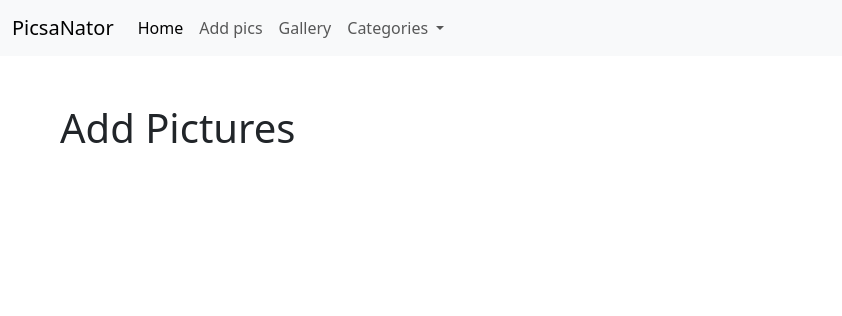
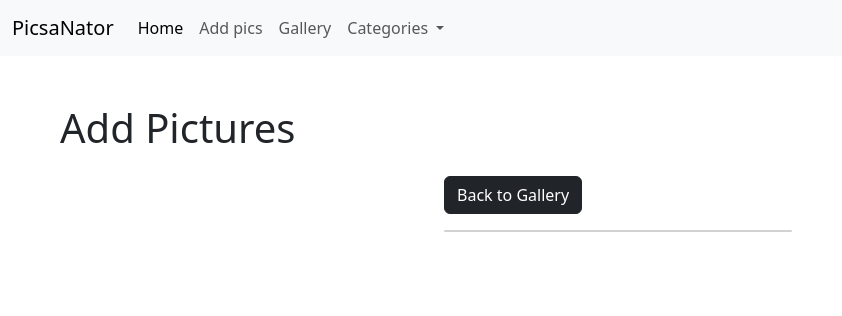
Before and after one commit to Alexanderoke/photogallery, a Django app: page /addpics/ in a window 1280 px wide. Shown: the top 316 px of the page, without its empty margins (0-842 px from the left). Run offline with Django 4.2, Linux system fonts and the light colour scheme; some libraries are stand-ins or nearby versions.

Commit message:
create the layout for adding pictures template

```diff
--- a/photogallery/picgallery/templates/picgallery/addpics.html
+++ b/photogallery/picgallery/templates/picgallery/addpics.html
@@ -2,4 +2,19 @@
 
 {% block content %}
 <h1>Add Pictures</h1>
+
+
+<div class="container">
+  <div class="row justify-content-center">
+    <div class="col-md-4">
+      <a href="{% url 'picgallery-gallery' %}" class="btn btn-dark my-3" >Back to Gallery</a>
+      <div class="card">
+
+
+      </div>
+
+    </div>
+  </div>
+</div>
+
 {% endblock content %}
```
